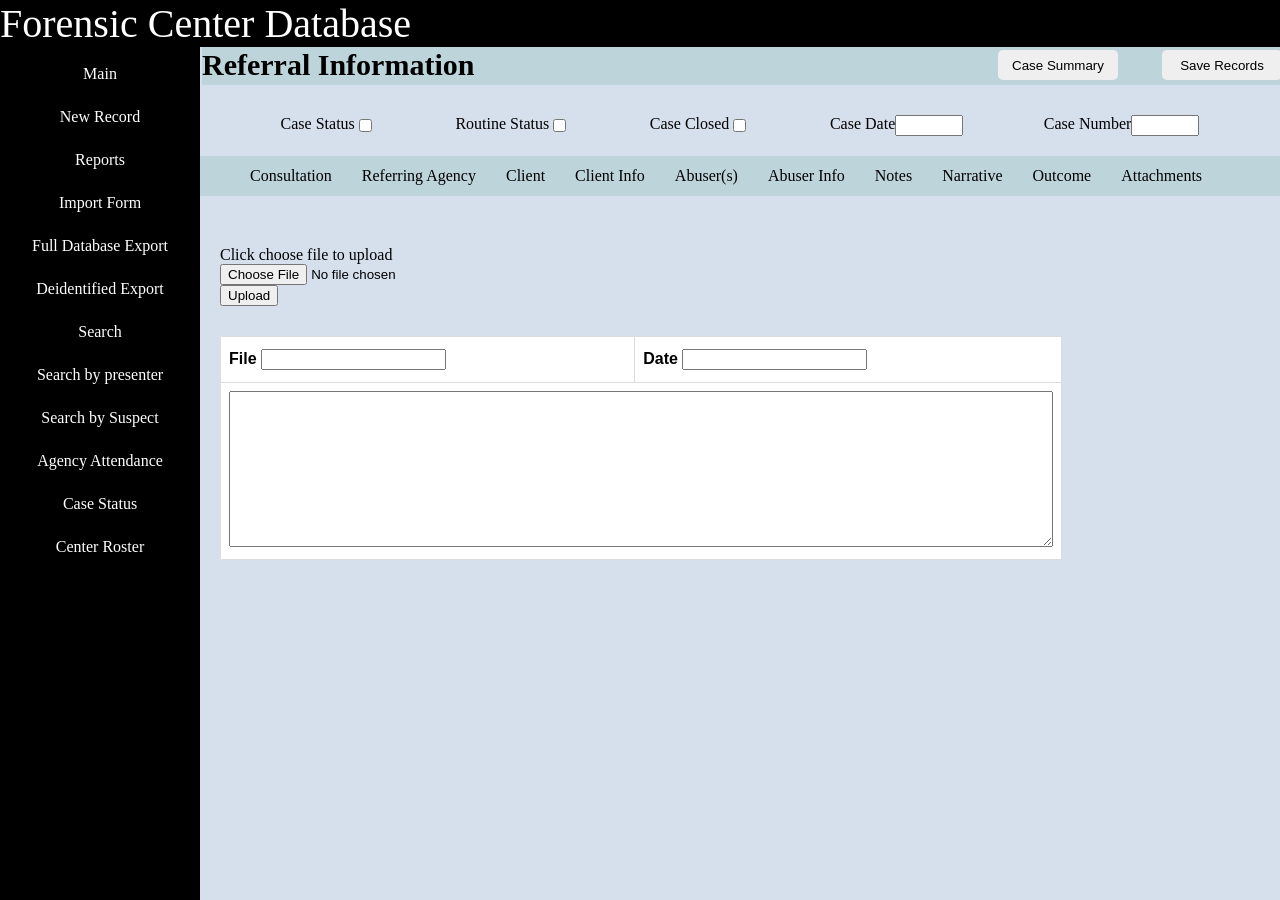
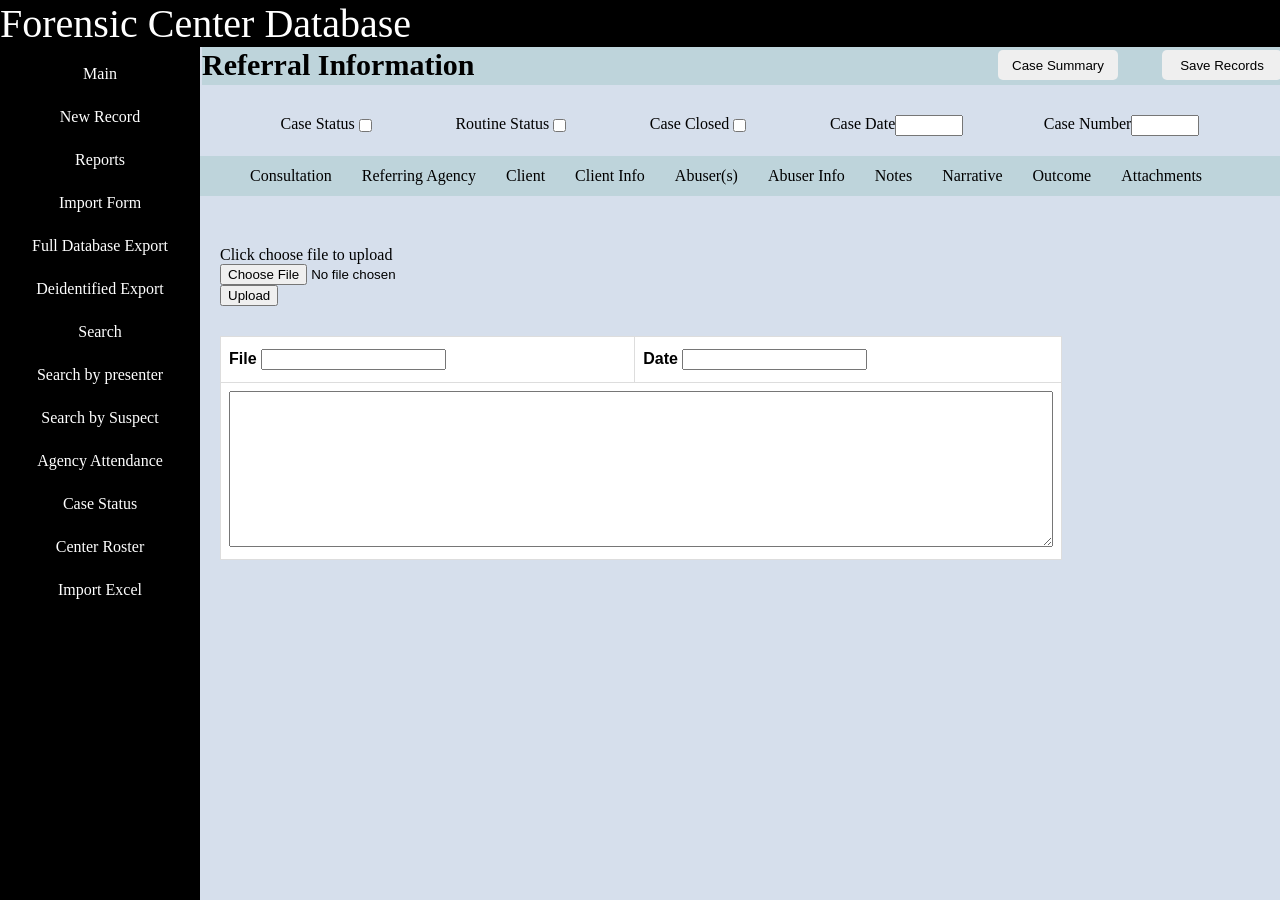
Before and after one commit to tiffanychao/Elder-Abuse-Database-Project, a Flask app: page /attachments in a window 1280 px wide. Run offline with Flask 2, Linux system fonts and the light colour scheme; lists and menus that the app fills with data are empty.

Commit message:
add href for import_excel

```diff
--- a/templates/framework.html
+++ b/templates/framework.html
@@ -92,6 +92,7 @@
                 <a href="/" class="flexbox_item">Agency Attendance</a>
                 <a href="/" class="flexbox_item">Case Status</a>
                 <a href="/" class="flexbox_item">Center Roster</a>
+                <a href="{{ url_for('import_excel') }}" class="flexbox_item">Import Excel</a>
             </div>
         </div>
 
```
